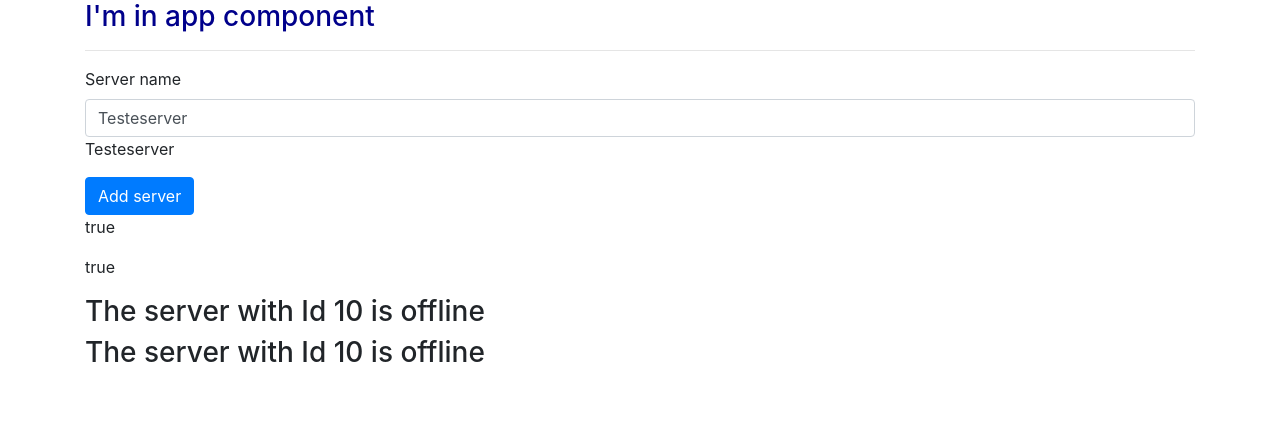
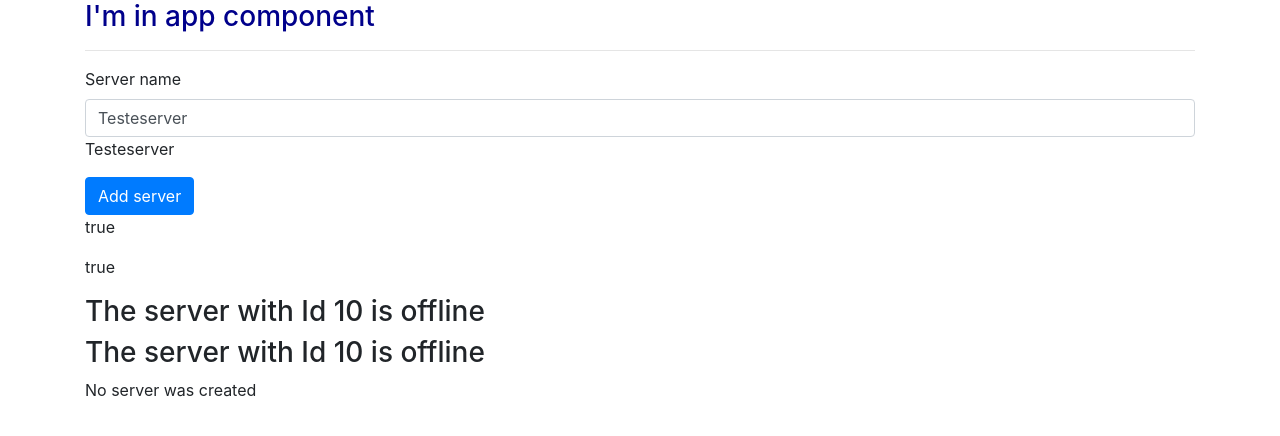
Before and after one commit to rzribeiro/my-first-app-angular2, an Angular app: page / in a window 1280 px wide. Shown: the top 436 px of the page. Built offline with nearby package versions, Linux system fonts and the light colour scheme.

Commit message:
ngIf with else condition

```diff
--- a/src/app/servers/servers.component.html
+++ b/src/app/servers/servers.component.html
@@ -14,4 +14,9 @@
 <app-server></app-server>
 <app-server></app-server>
 <!-- {{serverCreationStatus}} -->
-<p *ngIf="serverCreated">Server was created, server name is {{serverName}}</p>
+<p *ngIf="serverCreated; else noServer">Server was created, server name is {{serverName}}</p>
+<ng-template #noServer>
+    <p>
+        No server was created
+    </p>
+</ng-template>
```
